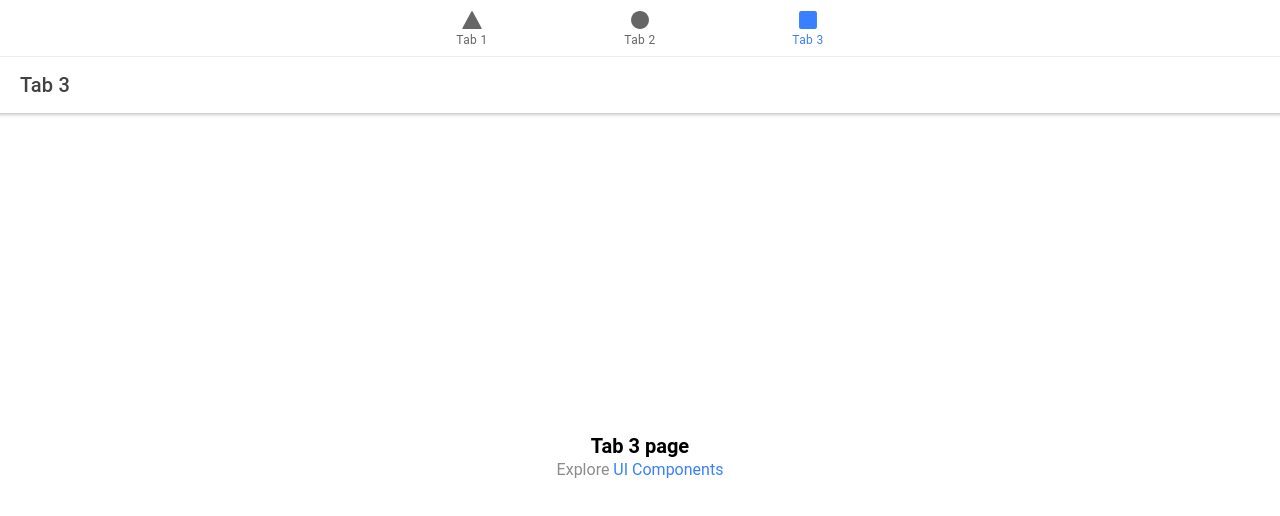
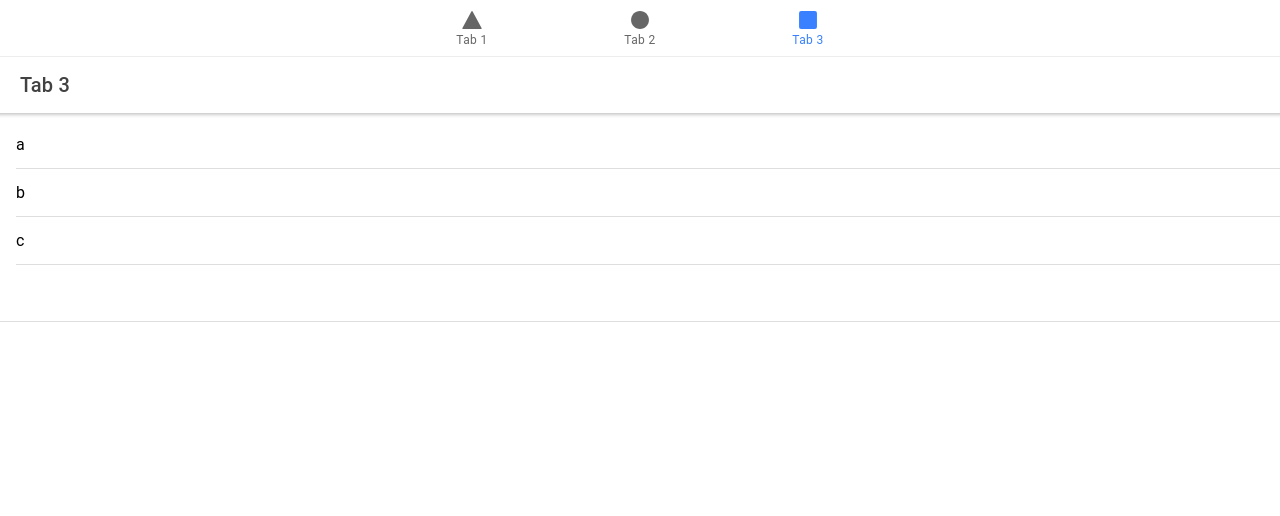
Before and after one commit to jhuang165/HackNow2020, a React (Create React App) app in the folder Groshary/: page /tab3 in a window 1280 px wide. Shown: the top 516 px of the page. Built offline with nearby package versions, Linux system fonts and the light colour scheme.

Commit message:
Creat grocery list item

```diff
--- /dev/null
+++ b/Groshary/src/components/GroceryList.tsx
@@ -0,0 +1,28 @@
+import React from 'react';
+import { IonList, IonItem, IonInput, IonContent} from '@ionic/react';
+
+interface GroceryProps {
+    items: Array<String>;
+    editable: boolean;
+}
+
+const GroceryList: React.FC<GroceryProps> = ({items, editable}) => (
+    <IonContent>
+        <IonList>
+            {items.map(item => {
+                return (
+                    <IonItem>{item}</IonItem>
+                );
+            })}
+        </IonList>
+
+        {editable &&
+            <IonItem>
+                <IonInput defaultValue="Add Grocery Item"/>
+            </IonItem>
+
+        }
+    </IonContent>
+)
+
+export default GroceryList;
--- a/Groshary/src/pages/Tab3.tsx
+++ b/Groshary/src/pages/Tab3.tsx
@@ -1,7 +1,7 @@
 import React from 'react';
 import { IonContent, IonHeader, IonPage, IonTitle, IonToolbar } from '@ionic/react';
-import ExploreContainer from '../components/ExploreContainer';
 import './Tab3.css';
+import GroceryList from '../components/GroceryList'
 
 const Tab3: React.FC = () => {
   return (
@@ -17,7 +17,7 @@ const Tab3: React.FC = () => {
             <IonTitle size="large">Tab 3</IonTitle>
           </IonToolbar>
         </IonHeader>
-        <ExploreContainer name="Tab 3 page" />
+        <GroceryList items={['a', 'b', 'c']} editable={true}/>
       </IonContent>
     </IonPage>
   );
```
